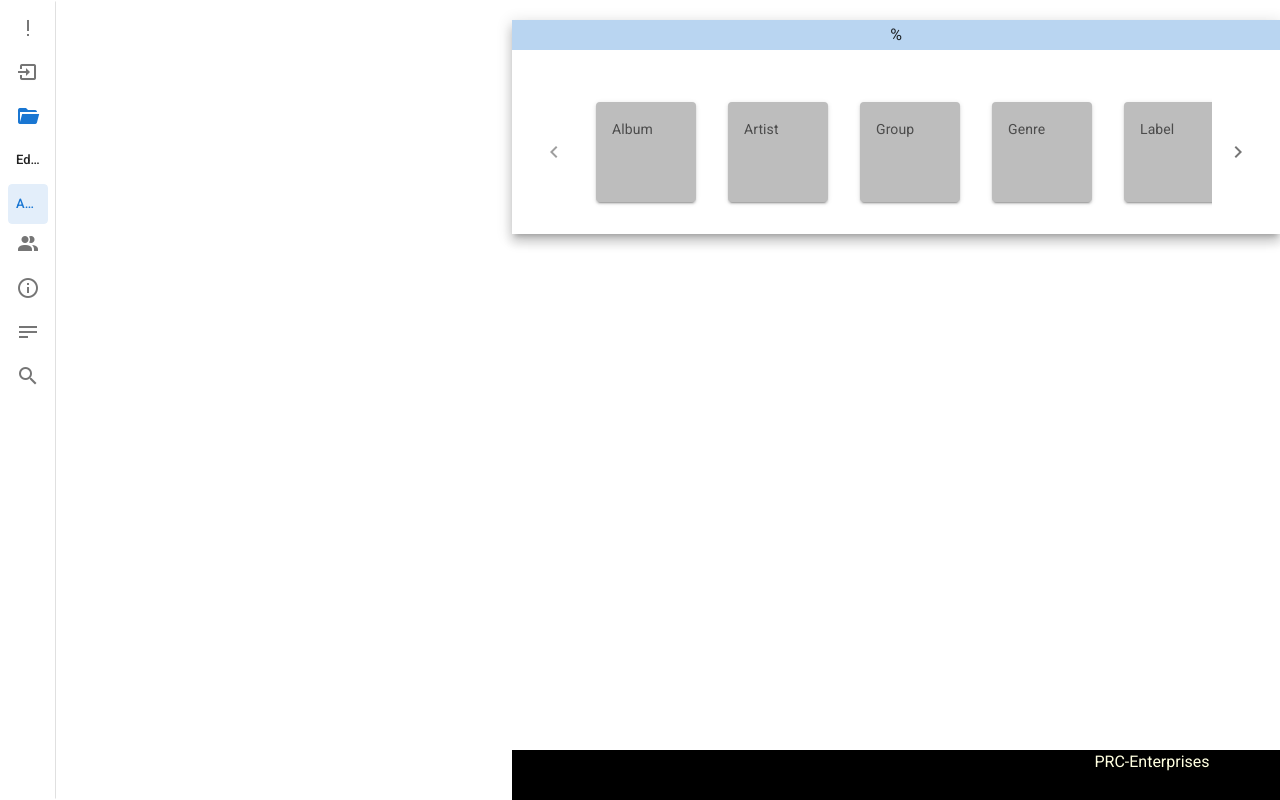
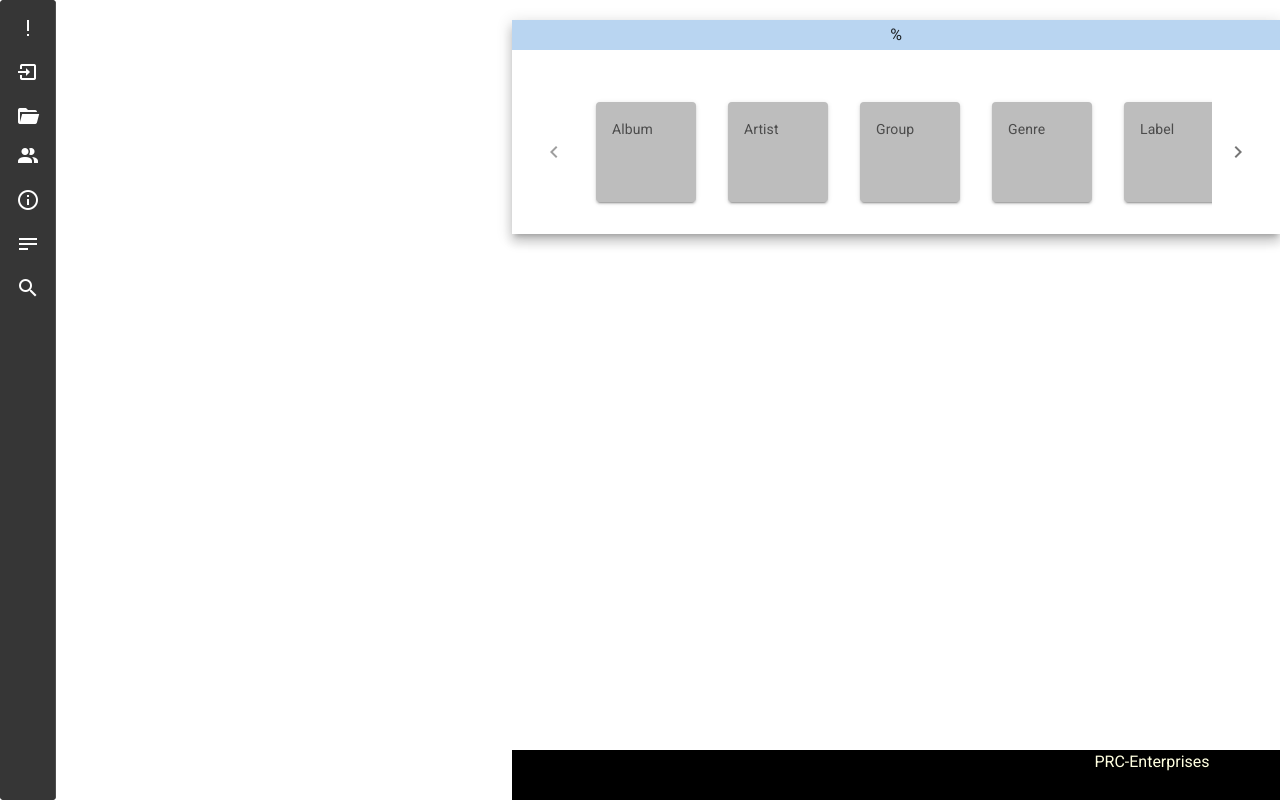
Before and after one commit to josezitopedrito/PRC-Projeto, a Vue app in the folder projeto/interface/: page /adicao in a window 1280 px wide. Built offline with nearby package versions, Linux system fonts and the light colour scheme.

Commit message:
minor UI improvements

```diff
--- a/projeto/interface/src/components/navDraw.vue
+++ b/projeto/interface/src/components/navDraw.vue
@@ -3,6 +3,7 @@
         <v-navigation-drawer app
           permanent
           expand-on-hover
+          dark
         >
           <v-list
             nav
@@ -22,7 +23,7 @@
             </v-list-item>
             <v-list-group
               prepend-icon="mdi-folder-open"
-              value="true"
+              :value="false"
             >
               <template v-slot:activator>
                 <v-list-item-title>Alteração de conteúdo</v-list-item-title>
```
Also changed, not shown: 1 other file (tests, documents, lock files or other folders).
